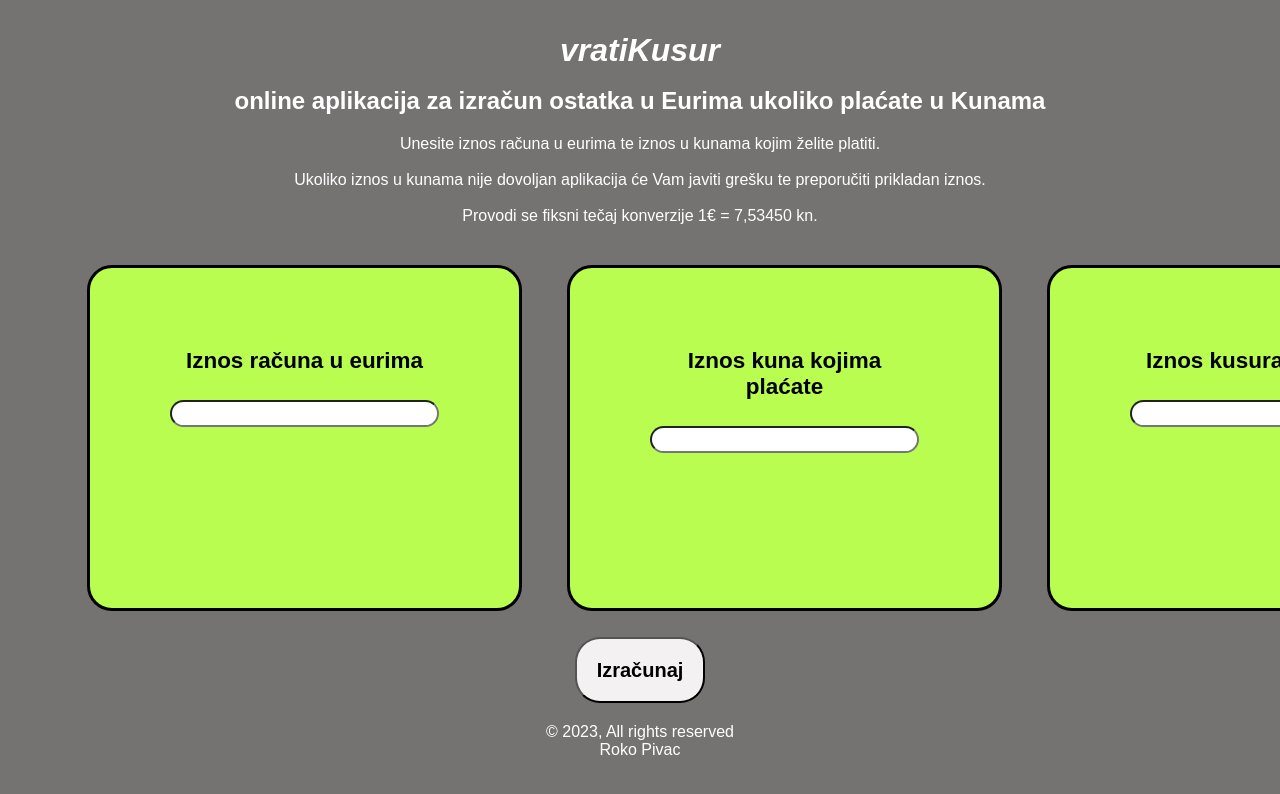
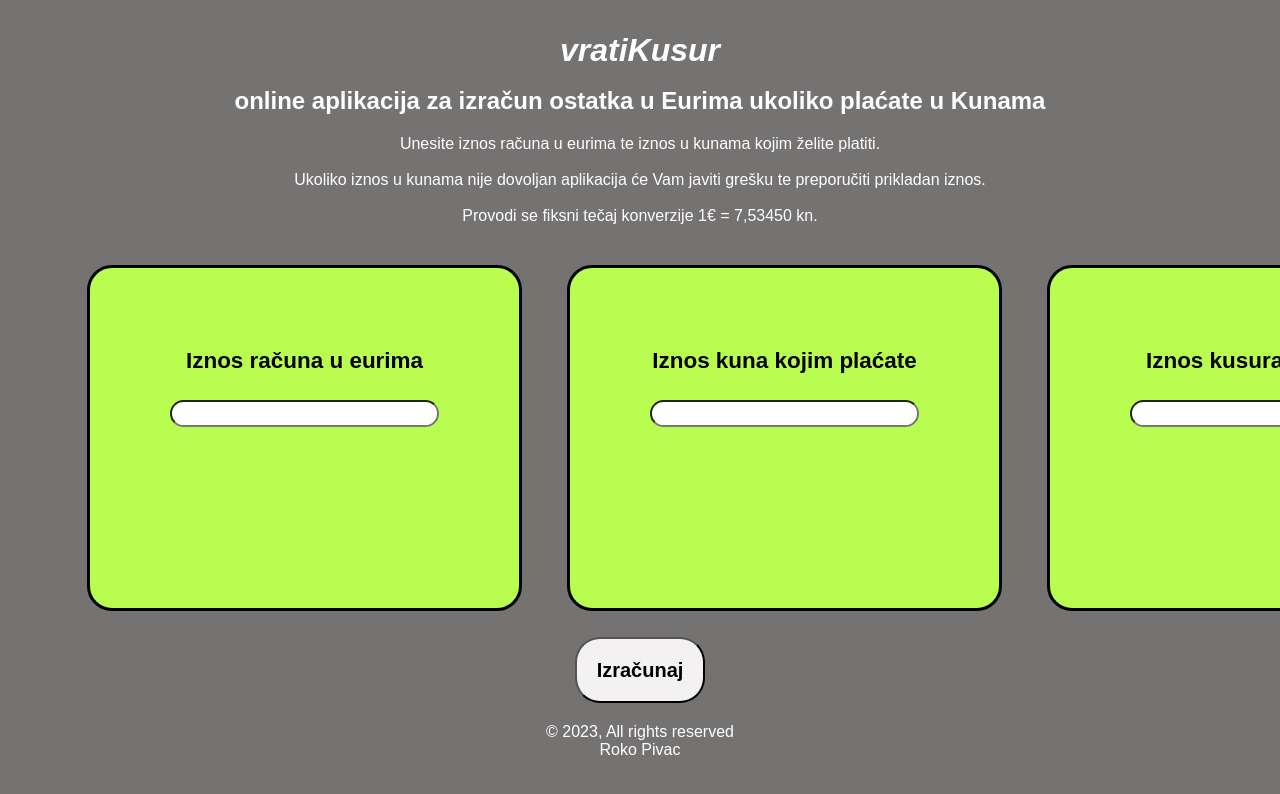
Before and after one commit to rpivac00/vratiKusur-app, a plain HTML site: page index.html in a window 1280 px wide. Shown: the top 794 px of the page. Drawn offline with Linux system fonts and the light colour scheme.

Commit message:
Initial commit

```diff
--- a/index.html
+++ b/index.html
@@ -41,7 +41,7 @@
 
           <section>
             <div class="amount_container" id="kuna">
-              <h3 class="container_item">Iznos kuna kojima plaćate</h3>
+              <h3 class="container_item">Iznos kuna kojim plaćate</h3>
               <input
                 type="number"
                 min="0"
```
